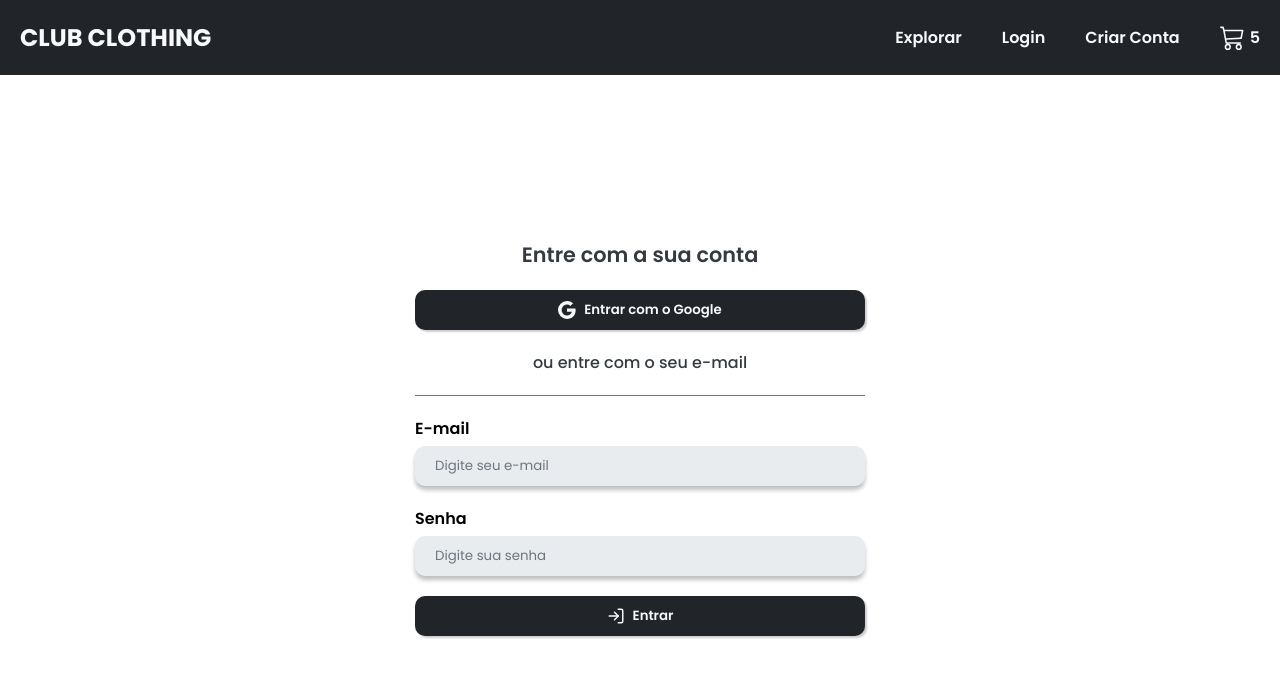
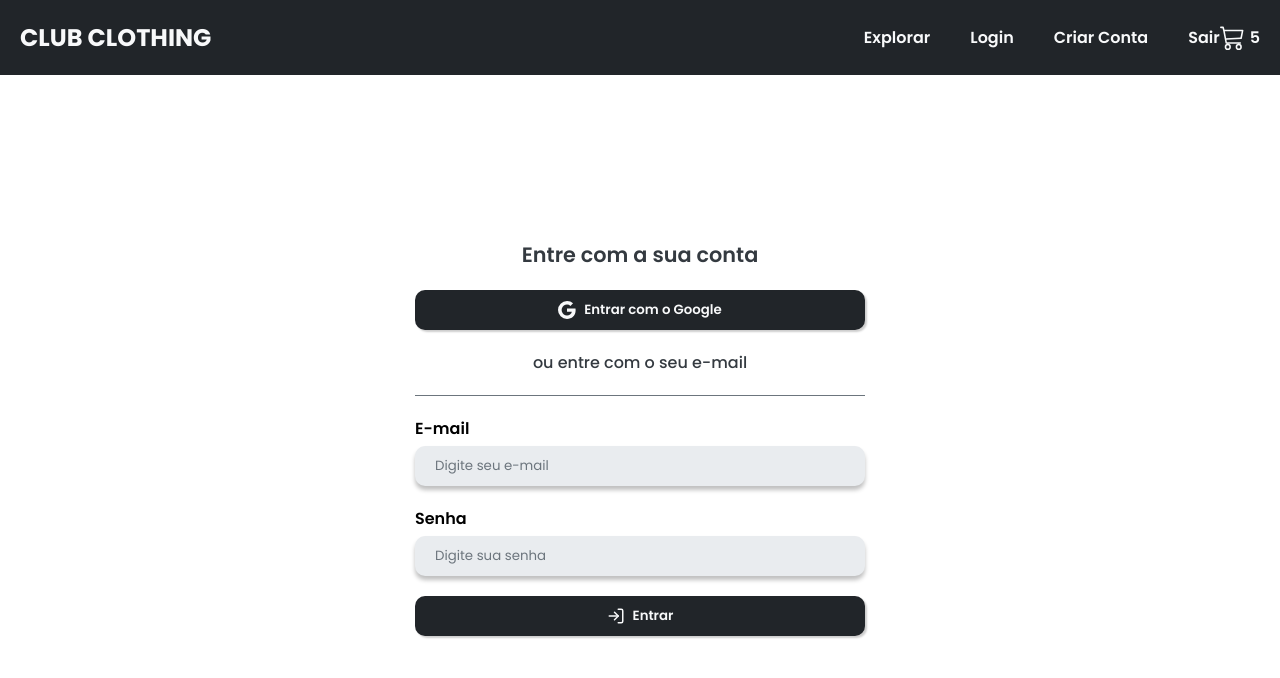
Before and after one commit to BrunoShizukuda/ecommerce, a React (Create React App) app: page /login in a window 1280 px wide. Shown: the top 678 px of the page. Built offline with nearby package versions, Linux system fonts and the light colour scheme; no server answers.

Commit message:
feat: add auth state listener and sign out button

```diff
--- a/src/App.tsx
+++ b/src/App.tsx
@@ -4,10 +4,17 @@
 import HomePage from './pages/home/home.page';
 import LoginPage from './pages/home/login/login.page';
 import SignUpPage from './pages/home/sign-up/sign-up.page';
+import { onAuthStateChanged } from 'firebase/auth';
+import { auth } from './config/firebase.config';
 
 
 // eslint-disable-next-line @typescript-eslint/no-unused-vars
 const App: FunctionComponent = () => {
+
+  onAuthStateChanged(auth, (user) => {
+    console.log(user)
+  })
+
   return (
     <BrowserRouter>
       <Routes>
--- a/src/components/header/header.components.tsx
+++ b/src/components/header/header.components.tsx
@@ -9,6 +9,8 @@
   HeaderItem,
   HeaderTitle
 } from './header.styles'
+import { auth } from '../../config/firebase.config'
+import { signOut } from 'firebase/auth'
 
 
 const Header = () => {
@@ -30,6 +32,7 @@
         <HeaderItem>Explorar</HeaderItem>
         <HeaderItem onClick={handleLoginClick}>Login</HeaderItem>
         <HeaderItem onClick={handleSingleUpClick}>Criar Conta</HeaderItem>
+        <HeaderItem onClick={() => signOut(auth)}>Sair</HeaderItem>
         <HeaderItem>
           <BsCart3 size={25} />
           <p style={{ marginLeft: 5 }}>5</p>
```
